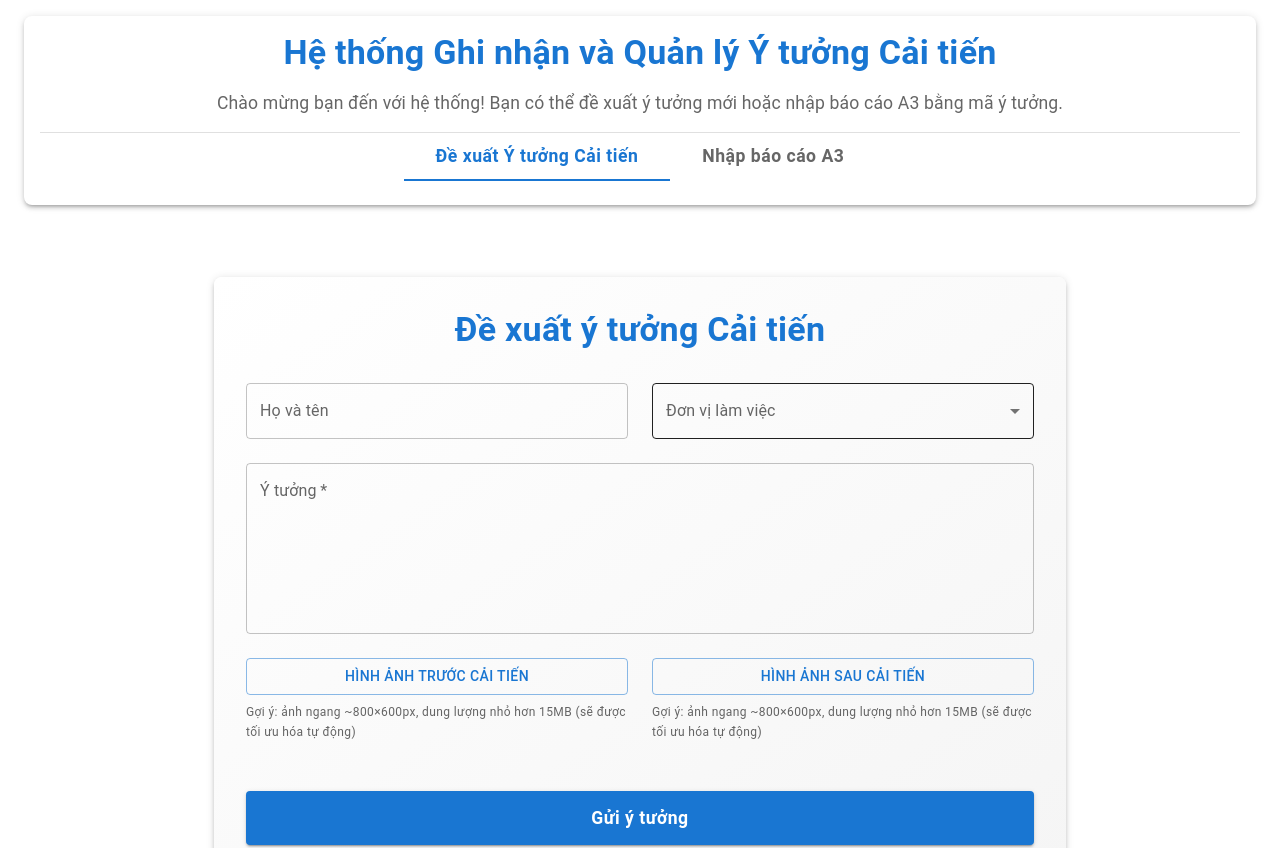
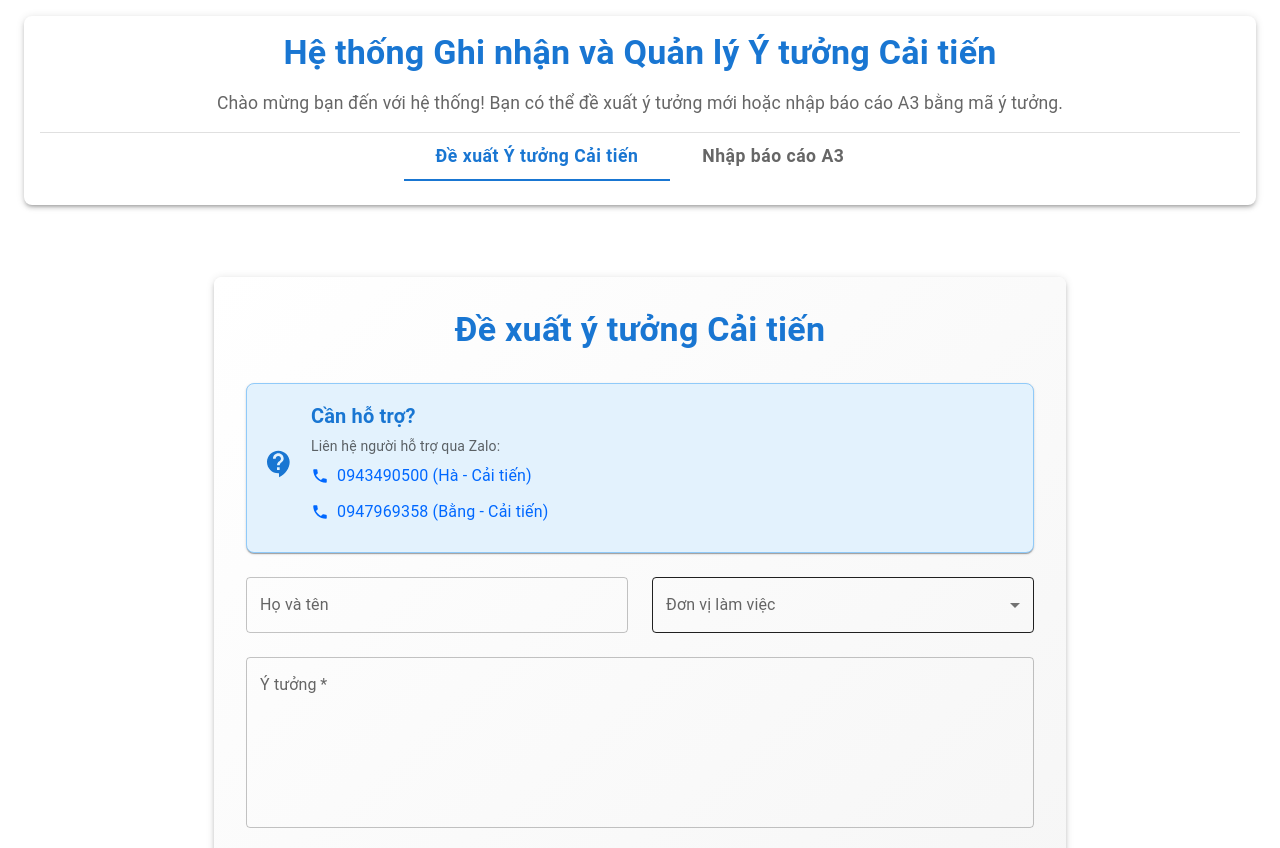
Before and after one commit to TongDucDuy03/idea-management-backup, a React (Create React App) app in the folder idea-managment-main/: page / in a window 1280 px wide. Shown: the top 848 px of the page. Built offline with nearby package versions, Linux system fonts and the light colour scheme.

Commit message:
update thêm thông tin người cần hỗ trợ

```diff
--- a/idea-managment-main/src/components/IdeaForm.tsx
+++ b/idea-managment-main/src/components/IdeaForm.tsx
@@ -14,8 +14,10 @@ import {
   Container,
   Grid,
   Card,
-  CardContent
+  CardContent,
+  Link
 } from '@mui/material';
+import { ContactSupport, Phone } from '@mui/icons-material';
 import api from '../api/config';
 import ImageLightbox from './ImageLightbox';
 
@@ -267,6 +269,89 @@ const IdeaForm: React.FC = () => {
         >
           Đề xuất ý tưởng Cải tiến
         </Typography>
+
+        {/* Thông tin người hỗ trợ */}
+        <Card
+          sx={{
+            mb: 3,
+            bgcolor: '#e3f2fd',
+            border: '1px solid #90caf9',
+            borderRadius: 2,
+            '&:hover': {
+              boxShadow: 3
+            }
+          }}
+        >
+          <CardContent>
+            <Box sx={{ display: 'flex', alignItems: 'center', gap: 2 }}>
+                <ContactSupport sx={{ color: '#1976d2', fontSize: 32 }} />
+                <Box sx={{ flex: 1 }}>
+                  <Typography variant="h6" color="primary" sx={{ fontWeight: 'bold', mb: 0.5 }}>
+                    Cần hỗ trợ?
+                  </Typography>
+                  <Typography variant="body2" color="text.secondary" sx={{ mb: 1 }}>
+                    Liên hệ người hỗ trợ qua Zalo:
+                  </Typography>
+
+                  {/* Link 1 - Dòng 1 */}
+                  <Box sx={{ mb: 1 }}>
+                    <Link
+                      href="https://zalo.me/0943490500"
+                      target="_blank"
+                      rel="noopener noreferrer"
+                      sx={{
+                        display: 'inline-flex',
+                        alignItems: 'center',
+                        gap: 1,
+                        color: '#0068ff',
+                        textDecoration: 'none',
+                        fontWeight: 'bold',
+                        cursor: 'pointer',
+                        '&:hover': {
+                          textDecoration: 'underline',
+                          color: '#0052cc'
+                        }
+                      }}
+                    >
+                      <Phone sx={{ fontSize: 18 }} />
+                      <Typography component="span" variant="body1">
+                        0943490500 (Hà - Cải tiến)
+                      </Typography>
+                    </Link>
+                  </Box>
+
+                  {/* Link 2 - Dòng 2 */}
+                  <Box>
+                    <Link
+                      href="https://zalo.me/0947969358"
+                      target="_blank"
+                      rel="noopener noreferrer"
+                      sx={{
+                        display: 'inline-flex',
+                        alignItems: 'center',
+                        gap: 1,
+                        color: '#0068ff',
+                        textDecoration: 'none',
+                        fontWeight: 'bold',
+                        cursor: 'pointer',
+                        '&:hover': {
+                          textDecoration: 'underline',
+                          color: '#0052cc'
+                        }
+                      }}
+                    >
+                      <Phone sx={{ fontSize: 18 }} />
+                      <Typography component="span" variant="body1">
+                        0947969358 (Bằng - Cải tiến)
+                      </Typography>
+                    </Link>
+                  </Box>
+
+                </Box>
+            </Box>
+          </CardContent>
+        </Card>
+
         {error && (
           <Alert severity="error" sx={{ mb: 2 }}>
             {error}
```
